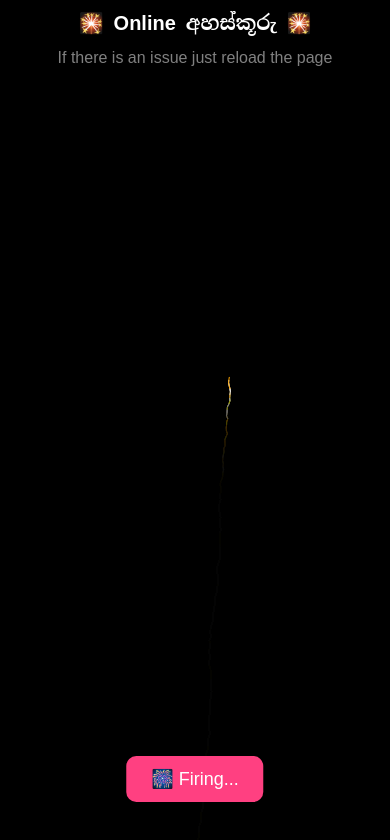
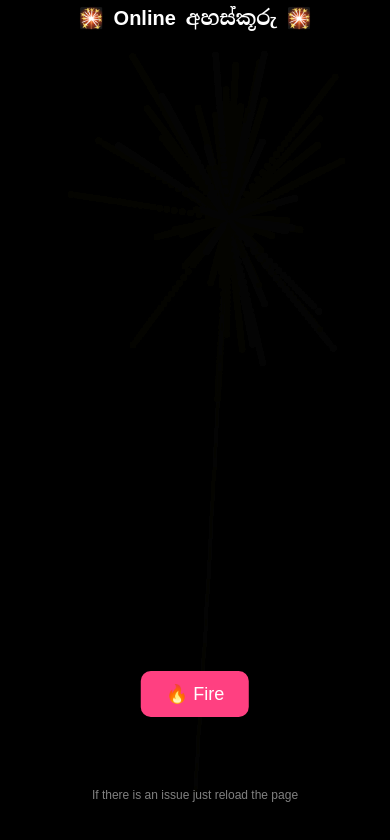
Before and after one commit to dinithmaleesha/online-fireworks, a plain HTML site: page index.html in a window 390 px wide. Both pictures are taken after a click on the button "🔥 Fire". Drawn offline with Linux system fonts and the light colour scheme.

Commit message:
mobile responsive

```diff
--- a/script.js
+++ b/script.js
@@ -9,6 +9,7 @@ canvas.height = ch;
 let fireworks = [];
 let particles = [];
 let isFiring = false;
+let isMobile = window.innerWidth <= 768;
 
 const fireworkSound = new Audio('assets/firework-sound.mp3');
 fireworkSound.volume = 0.8;
@@ -22,15 +23,20 @@ button.addEventListener('click', () => {
 
     fireworkSound.play();
 
+    const animationTime = isMobile ? 1500 : 3000;
+
     setTimeout(() => {
-      const finalFirework = fireworks[0];
-      explode(finalFirework.x, finalFirework.y);
-      fireworkSound.play();
+      if (fireworks.length > 0) {
+        const finalFirework = fireworks[0];
+        explode(finalFirework.x, finalFirework.y);
+        fireworkSound.play();
+        fireworks = [];
+      }
 
       isFiring = false;
       button.disabled = false;
       button.innerText = "🔥 Fire";
-    }, 3000);
+    }, animationTime);
   }
 });
 
@@ -44,32 +50,34 @@ function Firework(x, y, tx, ty) {
   this.tx = tx;
   this.ty = ty;
   this.distance = Math.hypot(tx - x, ty - y);
-  this.speed = 3;
+  this.speed = isMobile ? 8 : 3;
   this.angle = Math.atan2(ty - y, tx - x);
   this.brightness = random(50, 70);
   this.alpha = 1;
   this.trail = [];
-  this.lastPos = 5;
+  this.lastPos = isMobile ? 8 : 5;
   this.startTime = Date.now();
 }
 
 Firework.prototype.update = function(index) {
+  const maxAnimTime = isMobile ? 1500 : 3000;
   const timeElapsed = Date.now() - this.startTime;
-  if (timeElapsed > 3000) {
+  if (timeElapsed > maxAnimTime) {
     this.trail = [];
   }
 
   this.trail.push([this.x, this.y]);
   if (this.trail.length > this.lastPos) this.trail.shift();
 
-  const wobble = Math.sin(this.y * 0.2) * random(-1.5, 1.5);
+  const wobble = Math.sin(this.y * 0.2) * random(isMobile ? -0.5 : -1.5, isMobile ? 0.5 : 1.5);
   const vx = Math.cos(this.angle) * this.speed + wobble;
   const vy = Math.sin(this.angle) * this.speed;
 
   this.x += vx;
   this.y += vy;
 
-  if (Math.hypot(this.tx - this.x, this.ty - this.y) < 10) {
+  const proximityThreshold = isMobile ? 15 : 10;
+  if (Math.hypot(this.tx - this.x, this.ty - this.y) < proximityThreshold) {
     fireworks.splice(index, 1);
     return true;
   }
@@ -92,18 +100,20 @@ Firework.prototype.draw = function() {
   const randomColor = fireworkColors[Math.floor(random(0, fireworkColors.length))];
 
   ctx.strokeStyle = randomColor;
+  ctx.lineWidth = isMobile ? 3 : 2;
   ctx.stroke();
+  ctx.lineWidth = 1;
 };
 
 function Particle(x, y, color) {
   this.x = x;
   this.y = y;
-  this.speed = random(1, 10);
+  this.speed = random(1, isMobile ? 12 : 10);
   this.angle = random(0, Math.PI * 2);
   this.gravity = 0.05;
   this.friction = 0.95;
   this.alpha = 1;
-  this.decay = random(0.01, 0.03);
+  this.decay = random(isMobile ? 0.02 : 0.01, isMobile ? 0.05 : 0.03);
   this.color = color;
 }
 
@@ -118,14 +128,16 @@ Particle.prototype.update = function(index) {
 Particle.prototype.draw = function() {
   ctx.globalAlpha = this.alpha;
   ctx.beginPath();
-  ctx.arc(this.x, this.y, 2, 0, Math.PI * 2);
+  // Slightly larger particles on mobile
+  const particleSize = isMobile ? 3 : 2;
+  ctx.arc(this.x, this.y, particleSize, 0, Math.PI * 2);
   ctx.fillStyle = this.color;
   ctx.fill();
   ctx.globalAlpha = 1;
 };
 
 function explode(x, y) {
-  const numParticles = 100;
+  const numParticles = isMobile ? 70 : 100;
   const fireworkColors = [
     'white',
     'orange',
@@ -162,7 +174,9 @@ function launch() {
   const x = cw / 2;
   const y = ch - 50;
   const tx = random(cw * 0.2, cw * 0.8);
-  const ty = ch * 0.25;
+
+  const ty = isMobile ? ch * 0.25 : ch * 0.25;
+
   fireworks.push(new Firework(x, y, tx, ty));
 }
 
@@ -173,4 +187,5 @@ window.addEventListener('resize', () => {
   ch = window.innerHeight;
   canvas.width = cw;
   canvas.height = ch;
+  isMobile = window.innerWidth <= 768;
 });
--- a/style.css
+++ b/style.css
@@ -7,6 +7,8 @@ html, body {
   overflow: hidden;
   text-align: center;
   font-family: sans-serif;
+  height: 100%;
+  width: 100%;
 }
 
 h1 {
@@ -14,16 +16,24 @@ h1 {
   color: white;
   font-family: 'Noto Serif Sinhala', sans-serif;
   font-size: calc(16px + 2vw);
+  position: absolute;
+  top: 0;
+  left: 0;
+  right: 0;
+  z-index: 10;
 }
 
 canvas {
   display: block;
   width: 100%;
   height: 100%;
+  position: absolute;
+  top: 0;
+  left: 0;
 }
 
 .button {
-  position: absolute;
+  position: fixed;
   bottom: 5%;
   left: 50%;
   transform: translateX(-50%);
@@ -36,20 +46,38 @@ canvas {
   cursor: pointer;
   z-index: 10;
   transition: background 0.3s ease;
+  -webkit-tap-highlight-color: transparent;
 }
 
 .button:hover {
   background: #e040fb;
 }
 
+p {
+  position: fixed;
+  bottom: 2%;
+  left: 0;
+  right: 0;
+  margin: 0 auto;
+  font-size: 14px;
+  z-index: 10;
+}
+
 @media (max-width: 480px) {
   h1 {
     font-size: 20px;
+    margin-top: 5px;
   }
 
   .button {
     padding: 10px 20px;
     font-size: 16px;
+    bottom: 10%;
+  }
+
+  p {
+    font-size: 12px;
+    bottom: 5%;
   }
 }
 
@@ -57,5 +85,6 @@ canvas {
   .button {
     padding: 12px 25px;
     font-size: 18px;
+    bottom: 15%;
   }
 }
```
